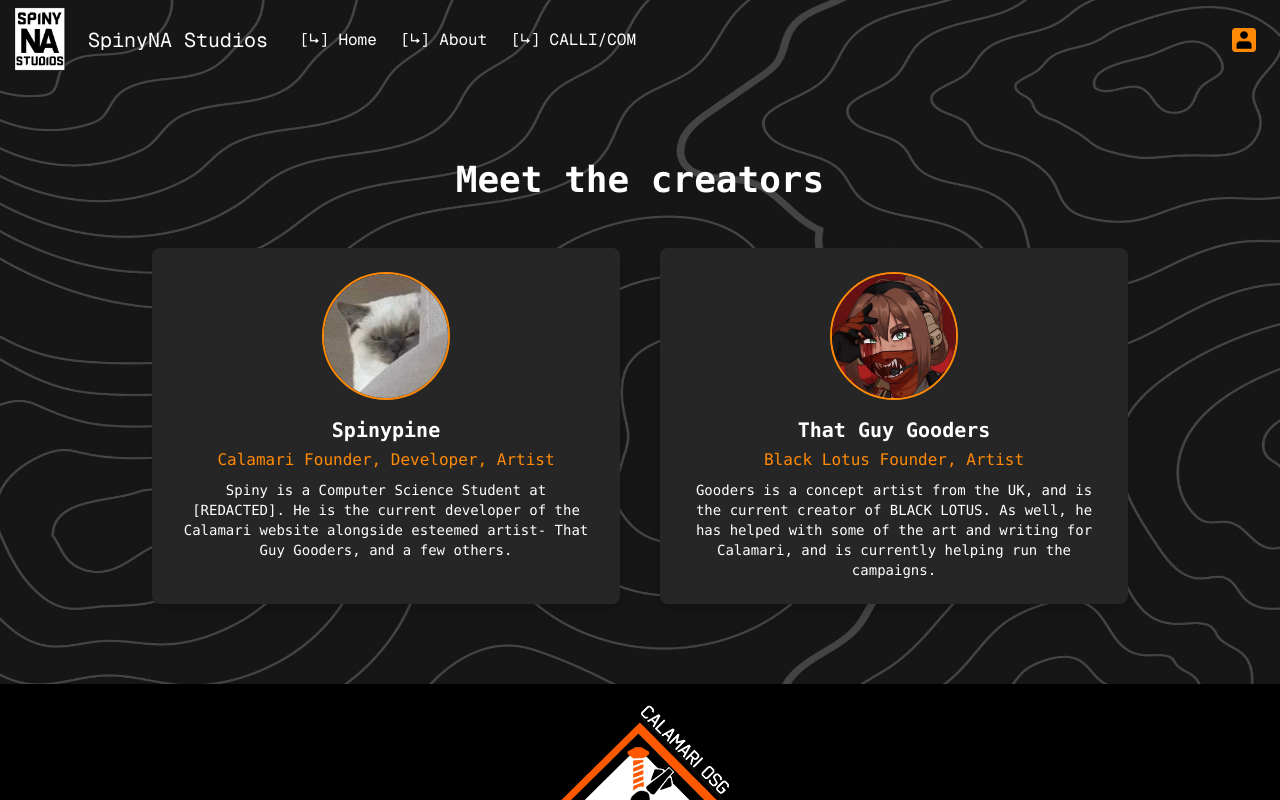
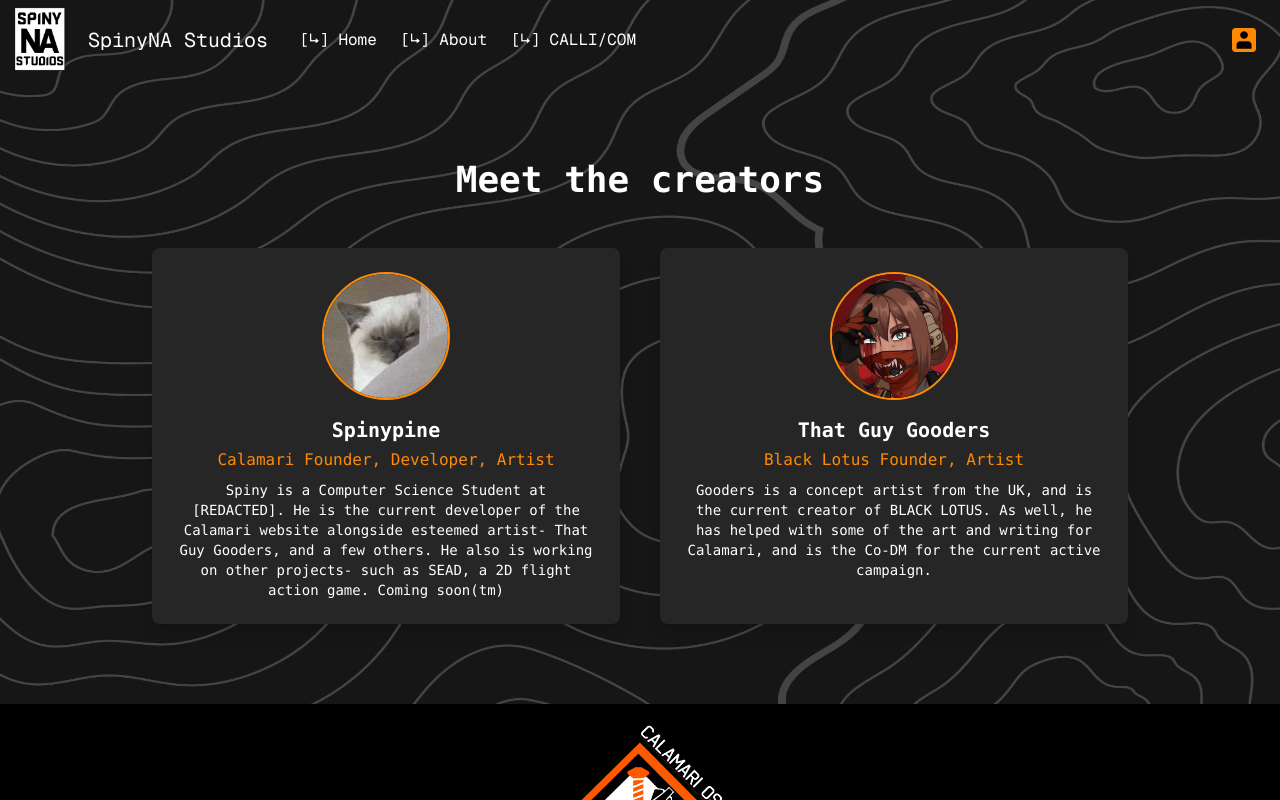
Before and after one commit to RudrNaik/CALLICOM, a React (Vite) app in the folder frontend/: page /about in a window 1280 px wide. Shown: the top 800 px of the page. Built offline with nearby package versions, Linux system fonts and the light colour scheme.

Commit message:
Some changes for the about page.

```diff
--- a/frontend/src/data/About_Profiles.js
+++ b/frontend/src/data/About_Profiles.js
@@ -8,14 +8,14 @@ const profiles = [
         "title": "Calamari Founder, Developer, Artist",
         "alt": "Picture of Spiny",
         "image": Spiny,
-        "bio": "Spiny is a Computer Science Student at [REDACTED]. He is the current developer of the Calamari website alongside esteemed artist- That Guy Gooders, and a few others."
+        "bio": "Spiny is a Computer Science Student at [REDACTED]. He is the current developer of the Calamari website alongside esteemed artist- That Guy Gooders, and a few others. He also is working on other projects- such as SEAD, a 2D flight action game. Coming soon(tm)"
     },
     {
         "name": "That Guy Gooders",
         "title": "Black Lotus Founder, Artist",
         "alt": "Picture of Gooders",
         "image" : Gooders,
-        "bio": "Gooders is a concept artist from the UK, and is the current creator of BLACK LOTUS. As well, he has helped with some of the art and writing for Calamari, and is currently helping run the campaigns."
+        "bio": "Gooders is a concept artist from the UK, and is the current creator of BLACK LOTUS. As well, he has helped with some of the art and writing for Calamari, and is the Co-DM for the current active campaign."
     }
 ];
 
```
